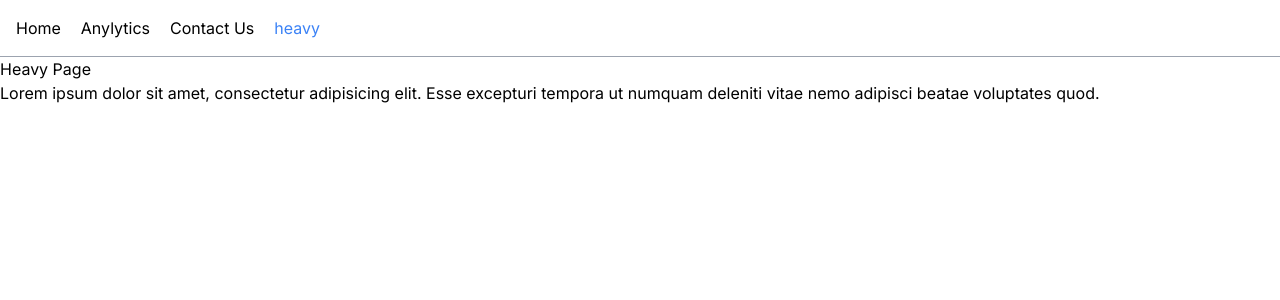
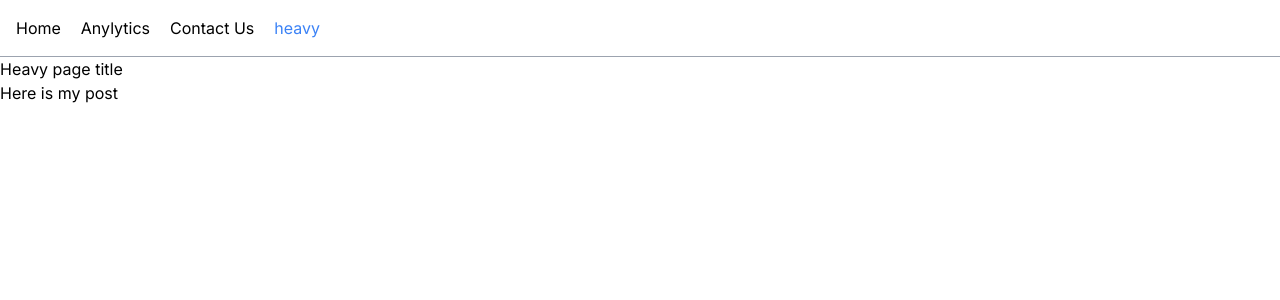
Before and after one commit to JAHIDHASAN05/nextjs-sumit-sir-, a Next.js app: page /heavy in a window 1280 px wide. Shown: the top 300 px of the page. Built offline with nearby package versions, Linux system fonts and the light colour scheme.

Commit message:
<Suspence fallback={<h1> loading components<h1>} for loading indivisual components

```diff
--- /dev/null
+++ b/app/components/Post.js
@@ -0,0 +1,22 @@
+
+
+const fecthPost= async()=>{
+    await new Promise((resolve)=>{
+        setTimeout(()=>{
+         resolve()
+        },2000)
+    })
+    return 'Here is my post'
+}
+
+const Post = async() => {
+    const post = await fecthPost()
+    console.log(post);
+    return (
+        <div>
+            {post}
+        </div>
+    );
+};
+
+export default Post;
--- a/app/heavy/page.js
+++ b/app/heavy/page.js
@@ -1,15 +1,27 @@
-import React from "react";
+import React, { Suspense } from "react";
+import Post from "../components/Post";
 
-const Heavy = () => {
+
+const fecthTitle= async()=>{
+    await new Promise((resolve)=>{
+        setTimeout(()=>{
+         resolve()
+        },2000)
+    })
+    return 'Heavy page title'
+}
+const Heavy = async() => {
+    const title= await fecthTitle()
   return (
     <>
-      <h1>Heavy Page</h1>
+      <h1>{title}</h1>
 
-      <p>
-        {" "}
-        Lorem ipsum dolor sit amet, consectetur adipisicing elit. Esse excepturi
-        tempora ut numquam deleniti vitae nemo adipisci beatae voluptates quod.
-      </p>
+      <div>
+        <Suspense fallback ={<h1 className="bg-red-600">jahid loading..</h1>}>
+         <Post/>
+        </Suspense>
+    </div>
+
     </>
   );
 };
```
